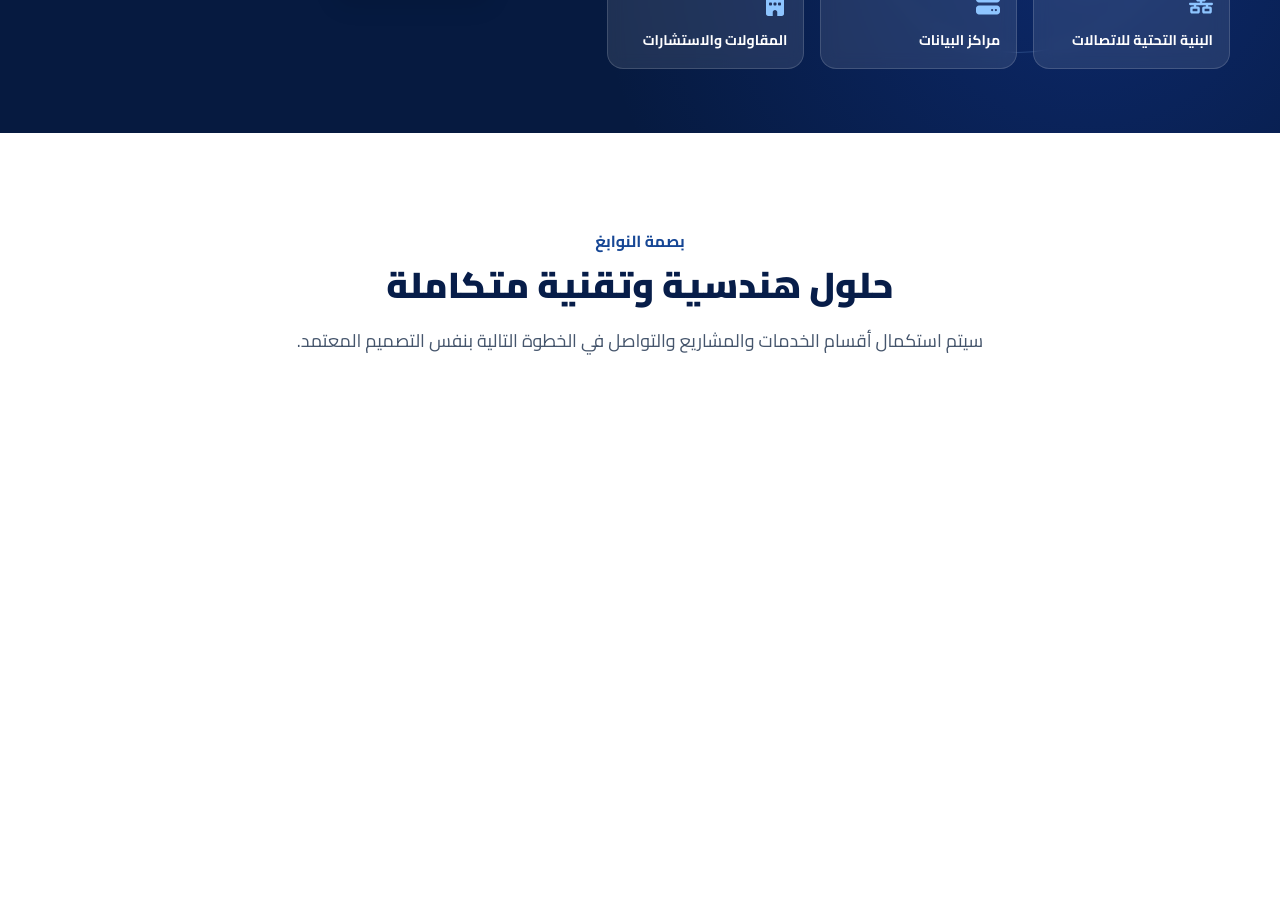
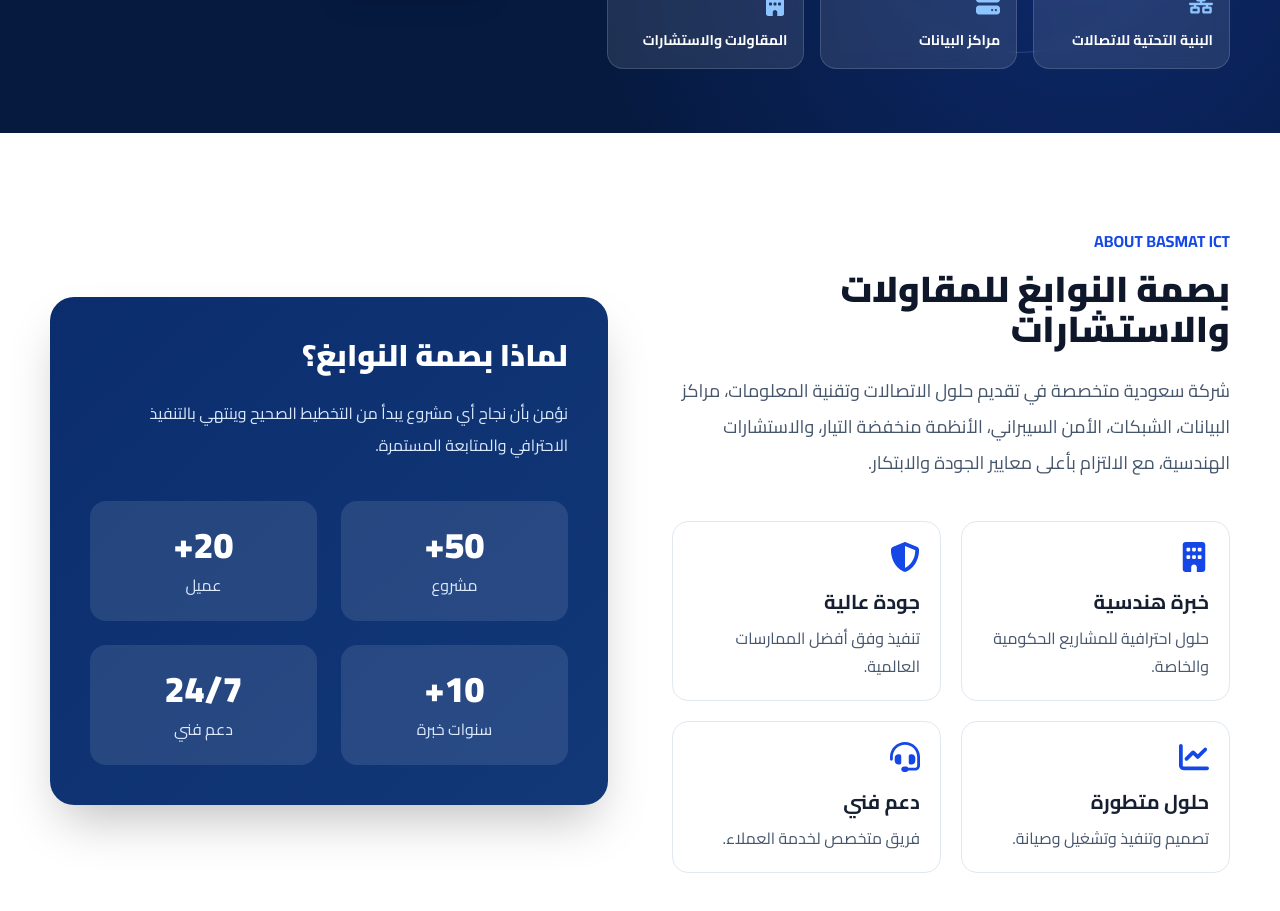
Before and after one commit to melnaeema-eng/Basmat-ICT, a React (Vite) app: page / in a window 1280 px wide. Shown: the part 800-1711 px from the top of the page. Before the commit the page ends 1253 px from the top, so only its background shows below. Built offline with nearby package versions, Linux system fonts and the light colour scheme.

Commit message:
Add professional About section

```diff
--- a/src/pages/Home/Home.jsx
+++ b/src/pages/Home/Home.jsx
@@ -1,27 +1,137 @@
 import Hero from "../../components/Hero/Hero";
+import {
+  FaBuilding,
+  FaChartLine,
+  FaHeadset,
+  FaShieldHalved,
+} from "react-icons/fa6";
 
 export default function Home() {
   return (
     <>
       <Hero />
 
+      {/* About */}
       <section
         id="about"
-        className="company-container py-24 text-center"
+        className="bg-white py-24"
       >
-        <span className="font-bold text-[#174795]">
-          بصمة النوابغ
-        </span>
+        <div className="company-container grid gap-16 lg:grid-cols-2 items-center">
 
-        <h2 className="mt-3 text-3xl font-black text-[#071d49] md:text-4xl">
-          حلول هندسية وتقنية متكاملة
-        </h2>
+          <div>
+            <span className="text-blue-700 font-bold">
+              ABOUT BASMAT ICT
+            </span>
 
-        <p className="mx-auto mt-5 max-w-3xl text-lg leading-8 text-slate-600">
-          سيتم استكمال أقسام الخدمات والمشاريع والتواصل في
-          الخطوة التالية بنفس التصميم المعتمد.
-        </p>
+            <h2 className="mt-4 text-4xl font-black text-slate-900">
+              بصمة النوابغ للمقاولات
+              <br />
+              والاستشارات
+            </h2>
+
+            <p className="mt-6 text-lg leading-9 text-slate-600">
+              شركة سعودية متخصصة في تقديم حلول الاتصالات وتقنية
+              المعلومات، مراكز البيانات، الشبكات، الأمن السيبراني،
+              الأنظمة منخفضة التيار، والاستشارات الهندسية، مع
+              الالتزام بأعلى معايير الجودة والابتكار.
+            </p>
+
+            <div className="mt-10 grid gap-5 sm:grid-cols-2">
+
+              <Feature
+                icon={<FaBuilding />}
+                title="خبرة هندسية"
+                text="حلول احترافية للمشاريع الحكومية والخاصة."
+              />
+
+              <Feature
+                icon={<FaShieldHalved />}
+                title="جودة عالية"
+                text="تنفيذ وفق أفضل الممارسات العالمية."
+              />
+
+              <Feature
+                icon={<FaChartLine />}
+                title="حلول متطورة"
+                text="تصميم وتنفيذ وتشغيل وصيانة."
+              />
+
+              <Feature
+                icon={<FaHeadset />}
+                title="دعم فني"
+                text="فريق متخصص لخدمة العملاء."
+              />
+
+            </div>
+          </div>
+
+          <div>
+
+            <div className="rounded-3xl bg-gradient-to-br from-[#0b2d6d] to-[#123878] p-10 text-white shadow-2xl">
+
+              <h3 className="text-3xl font-black">
+                لماذا بصمة النوابغ؟
+              </h3>
+
+              <p className="mt-6 leading-8 text-blue-100">
+                نؤمن بأن نجاح أي مشروع يبدأ من التخطيط الصحيح
+                وينتهي بالتنفيذ الاحترافي والمتابعة المستمرة.
+              </p>
+
+              <div className="mt-10 grid grid-cols-2 gap-6">
+
+                <Stat number="50+" title="مشروع" />
+
+                <Stat number="20+" title="عميل" />
+
+                <Stat number="10+" title="سنوات خبرة" />
+
+                <Stat number="24/7" title="دعم فني" />
+
+              </div>
+
+            </div>
+
+          </div>
+
+        </div>
       </section>
     </>
   );
 }
+
+function Feature({ icon, title, text }) {
+  return (
+    <div className="rounded-2xl border border-slate-200 p-5 hover:shadow-lg transition">
+
+      <div className="text-3xl text-blue-700">
+        {icon}
+      </div>
+
+      <h3 className="mt-4 text-xl font-bold">
+        {title}
+      </h3>
+
+      <p className="mt-2 text-slate-600 leading-7">
+        {text}
+      </p>
+
+    </div>
+  );
+}
+
+function Stat({ number, title }) {
+  return (
+    <div className="rounded-2xl bg-white/10 p-6 text-center">
+
+      <h3 className="text-4xl font-black">
+        {number}
+      </h3>
+
+      <p className="mt-2 text-blue-100">
+        {title}
+      </p>
+
+    </div>
+  );
+}
```
